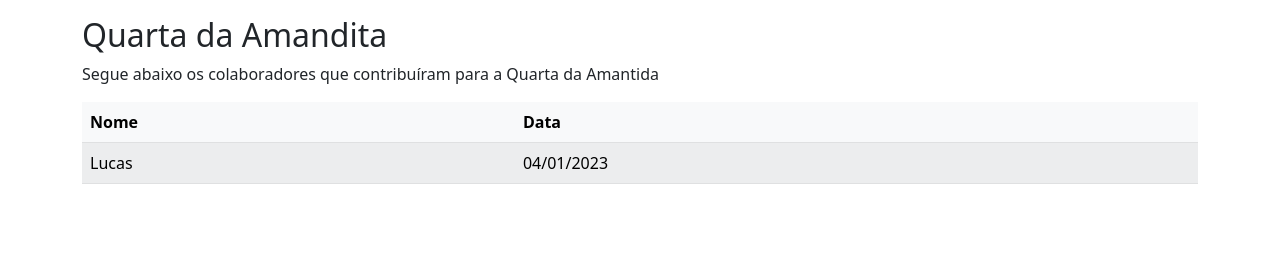
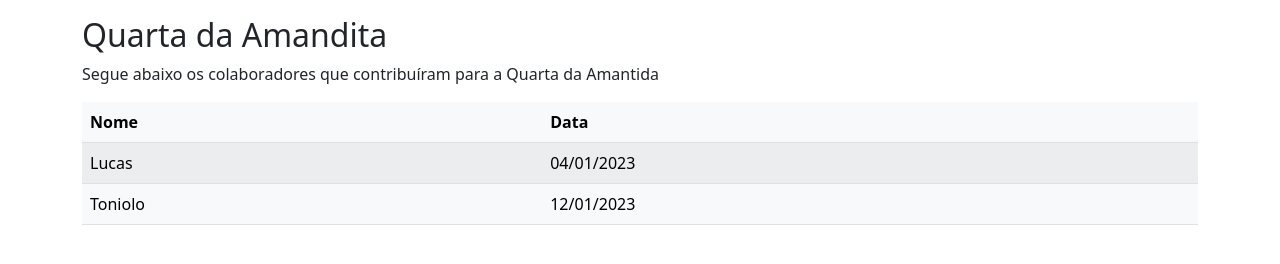
Before and after one commit to GuilhermeTonioloBarreto/quartadaamandita, a plain HTML site: page index.html in a window 1280 px wide. Drawn offline with nearby package versions, Linux system fonts and the light colour scheme.

Commit message:
Update index.html

```diff
--- a/index.html
+++ b/index.html
@@ -27,6 +27,11 @@
         <td>04/01/2023</td>
       </tr>
 
+      <tr>
+        <td>Toniolo</td>
+        <td>12/01/2023</td>
+      </tr>
+
     </tbody>
   </table>
 </div>
```
